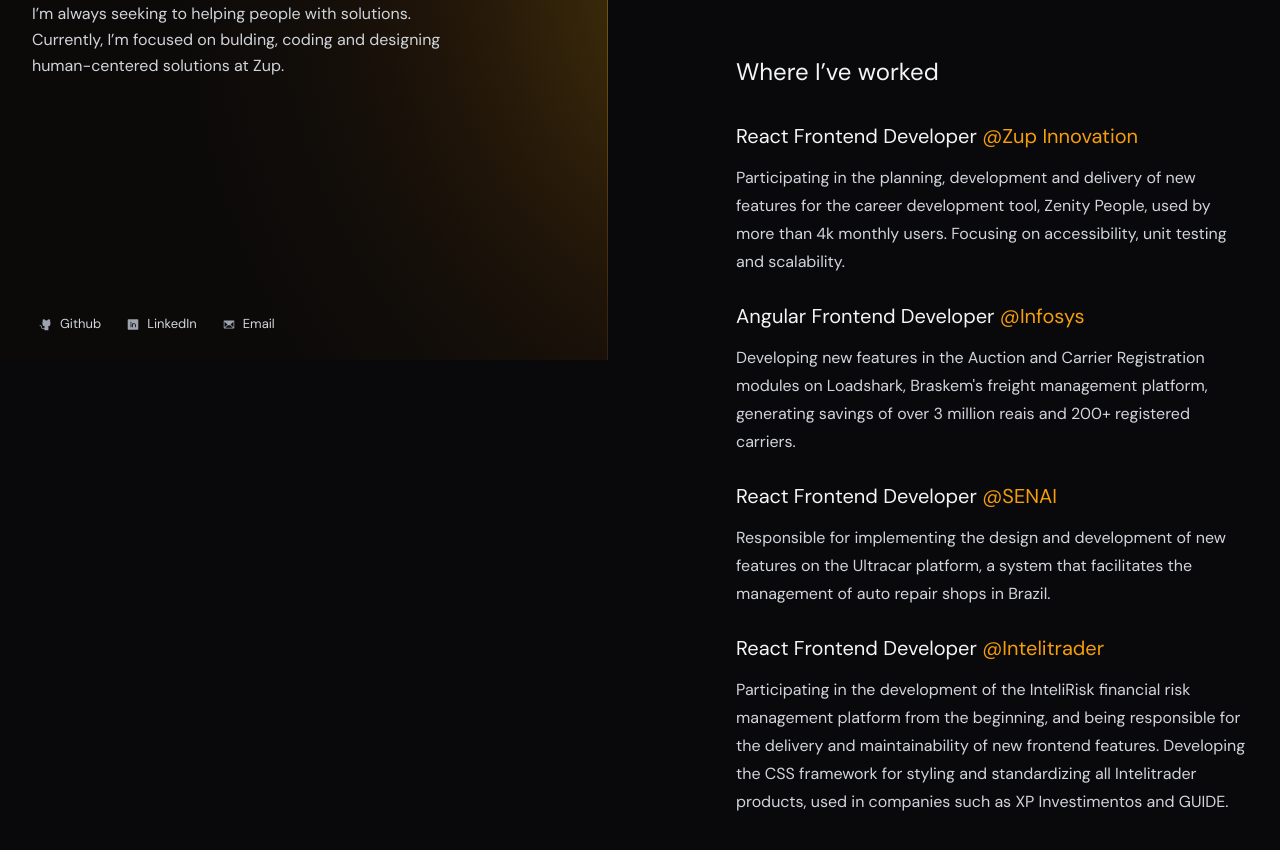
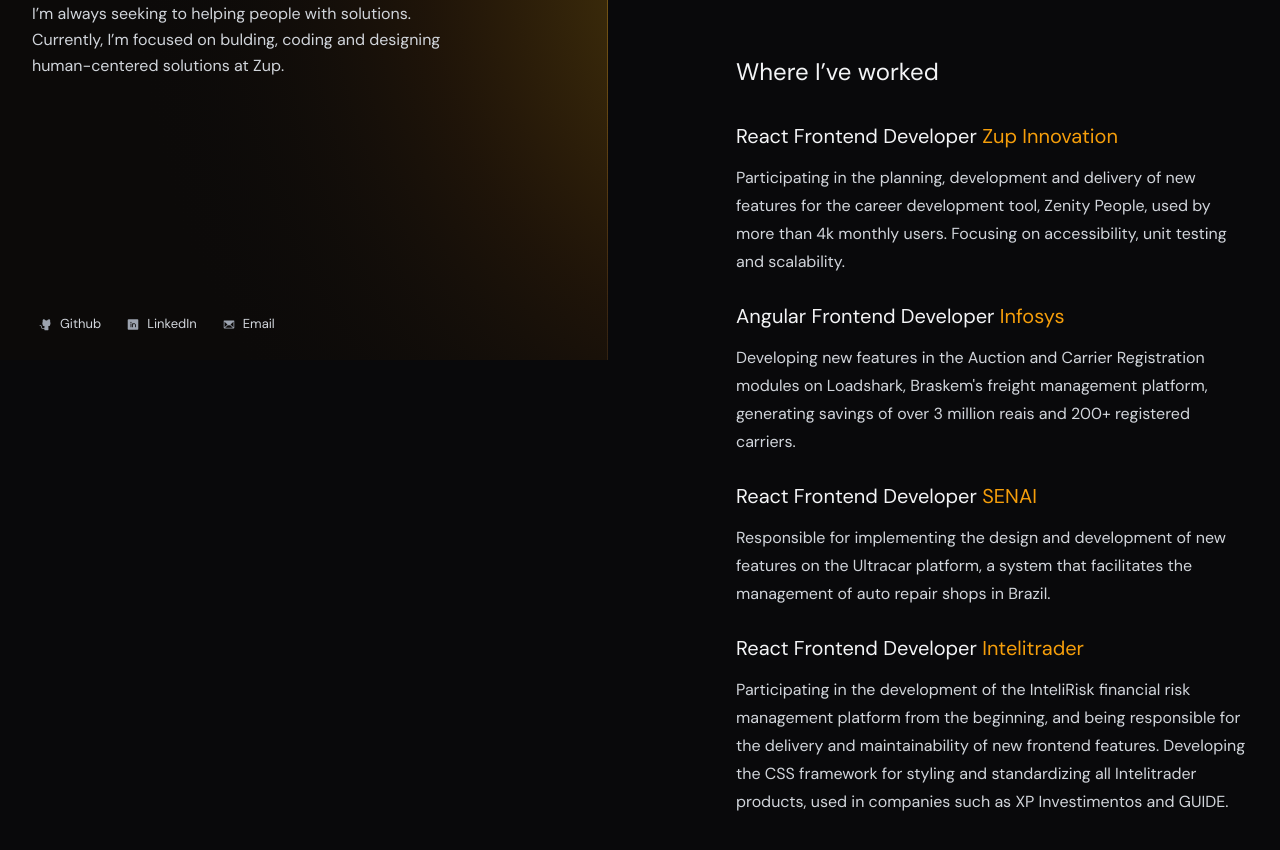
Before and after one commit to MathPSantos/mathsantos.dev, a Next.js app: page / in a window 1280 px wide. Shown: the part 440-1290 px from the top of the page. Built offline with nearby package versions, Linux system fonts and the light colour scheme.

Commit message:
fix: remove special char

```diff
--- a/src/app/page.tsx
+++ b/src/app/page.tsx
@@ -90,7 +90,7 @@
               </p>
               <h2>Where I’ve worked</h2>
               <h3>
-                React Frontend Developer <span>@Zup Innovation</span>
+                React Frontend Developer <span>Zup Innovation</span>
               </h3>
               <p>
                 Participating in the planning, development and delivery of new
@@ -99,7 +99,7 @@
                 testing and scalability.
               </p>
               <h3>
-                Angular Frontend Developer <span>@Infosys</span>
+                Angular Frontend Developer <span>Infosys</span>
               </h3>
               <p>
                 Developing new features in the Auction and Carrier Registration
@@ -108,7 +108,7 @@
                 carriers.
               </p>
               <h3>
-                React Frontend Developer <span>@SENAI</span>
+                React Frontend Developer <span>SENAI</span>
               </h3>
               <p>
                 Responsible for implementing the design and development of new
@@ -116,7 +116,7 @@
                 management of auto repair shops in Brazil.
               </p>
               <h3>
-                React Frontend Developer <span>@Intelitrader</span>
+                React Frontend Developer <span>Intelitrader</span>
               </h3>
               <p>
                 Participating in the development of the InteliRisk financial
```
